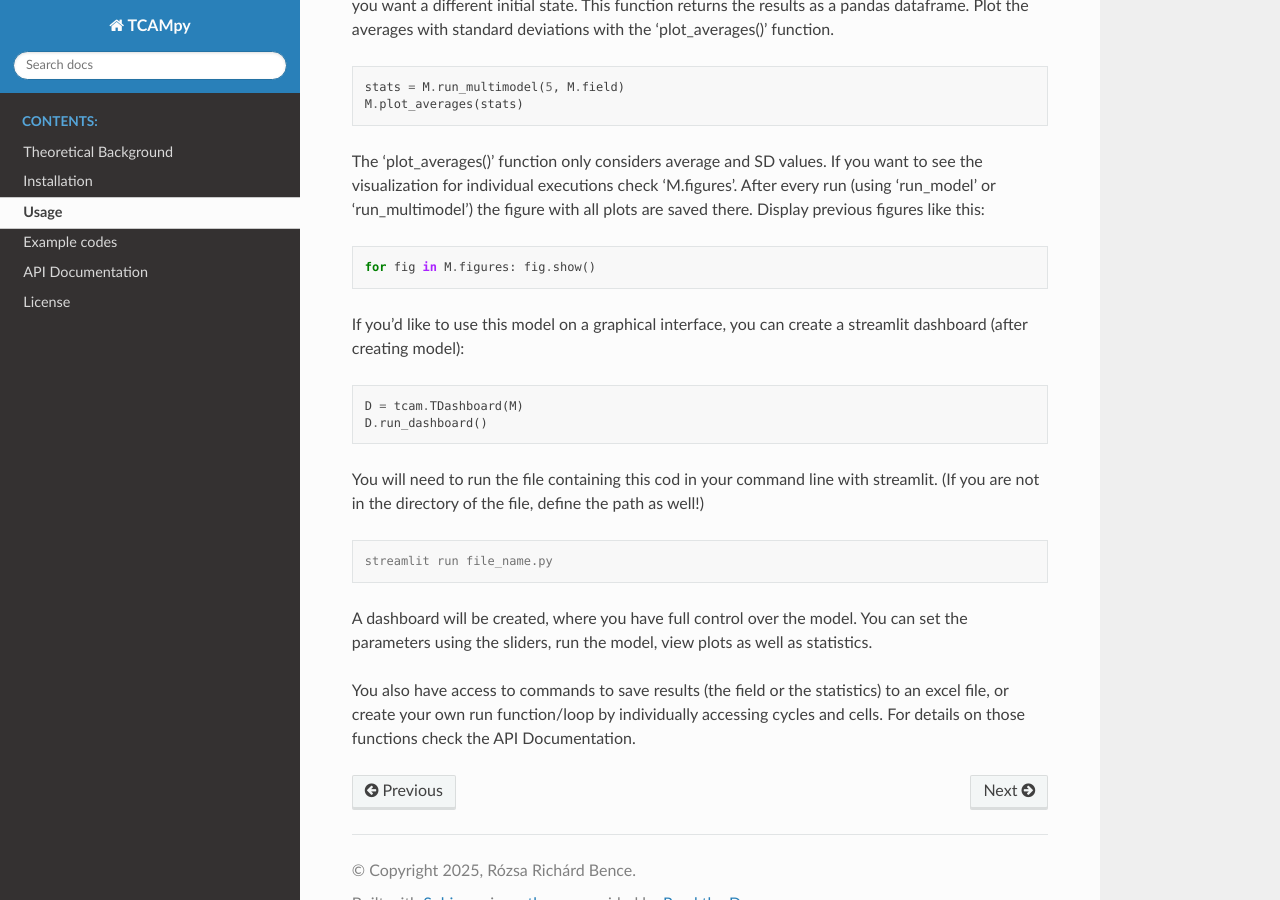
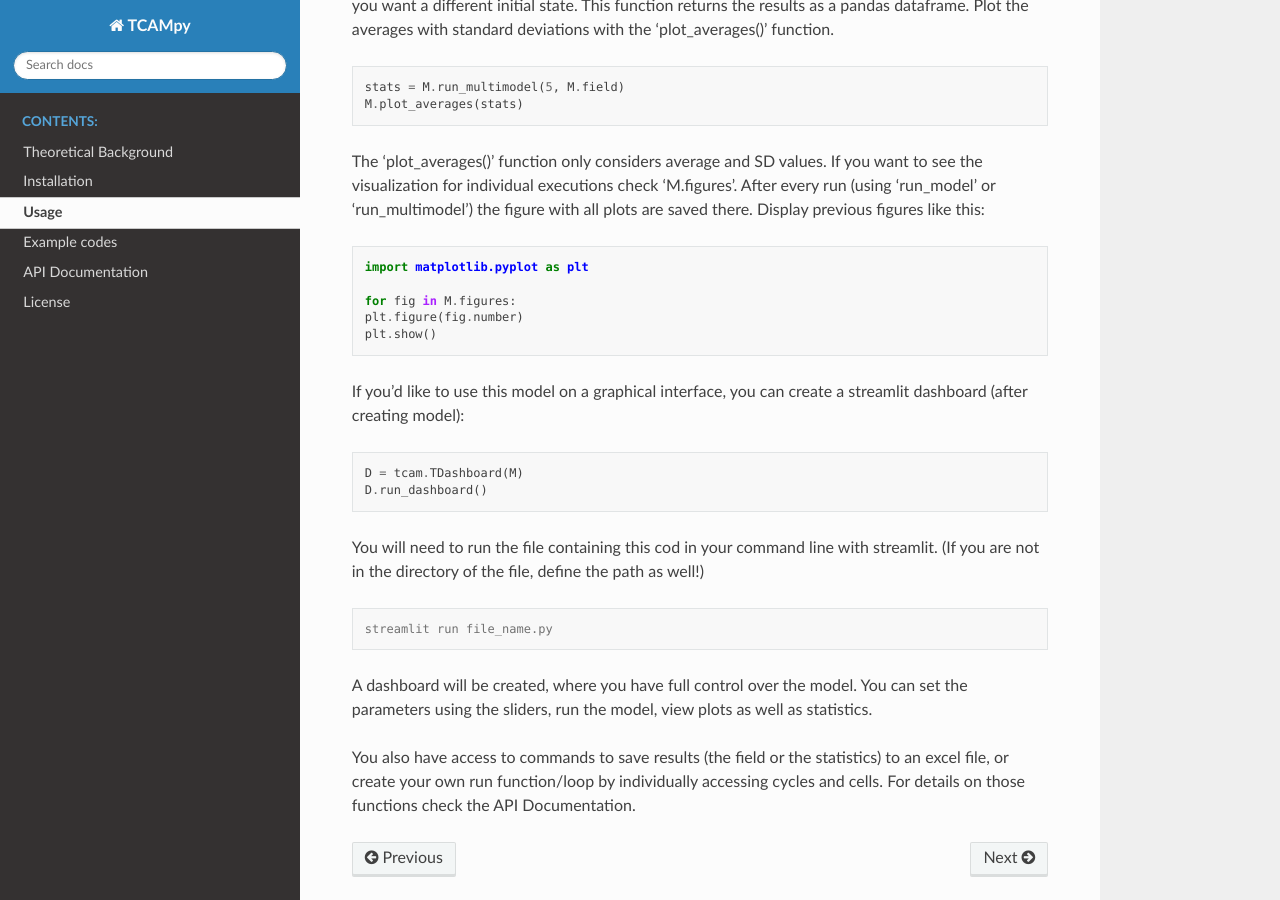
Before and after one commit to Fetasalyt/TCAMpy, a Sphinx documentation site: the page built from docs/Usage.rst, in a window 1280 px wide and 900 px high, scrolled down 1515 px. Built offline with Sphinx 7.4.7 and the Read the Docs theme 3.1.0, drawn with Linux system fonts in a browser that asks for light colours.

Commit message:
Update Usage.rst

```diff
--- a/docs/Usage.rst
+++ b/docs/Usage.rst
@@ -68,7 +68,11 @@ The 'plot_averages()' function only considers average and SD values. If you want
 
 .. code-block:: python
 
-    for fig in M.figures: fig.show()
+    import matplotlib.pyplot as plt
+
+    for fig in M.figures:
+    plt.figure(fig.number)
+    plt.show()
 
 If you'd like to use this model on a graphical interface, you can create a streamlit dashboard (after creating model):
 
```
